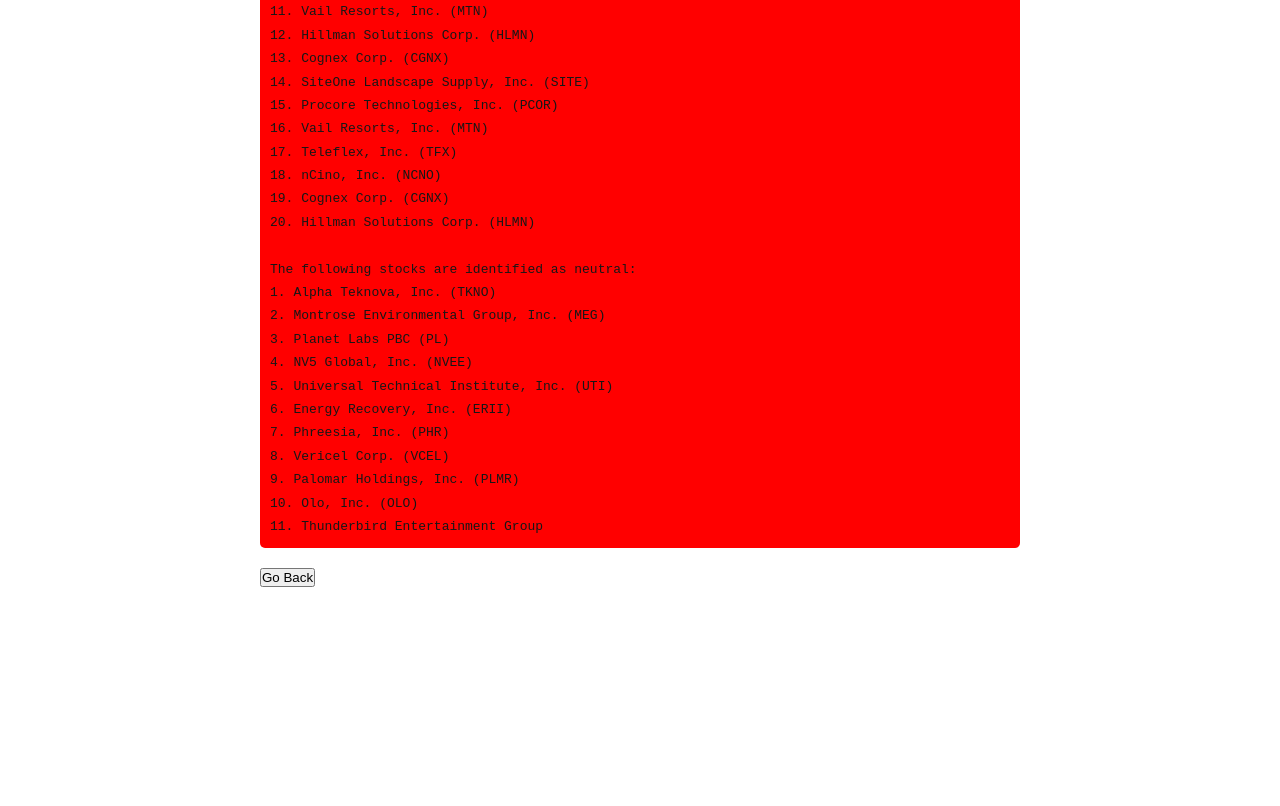
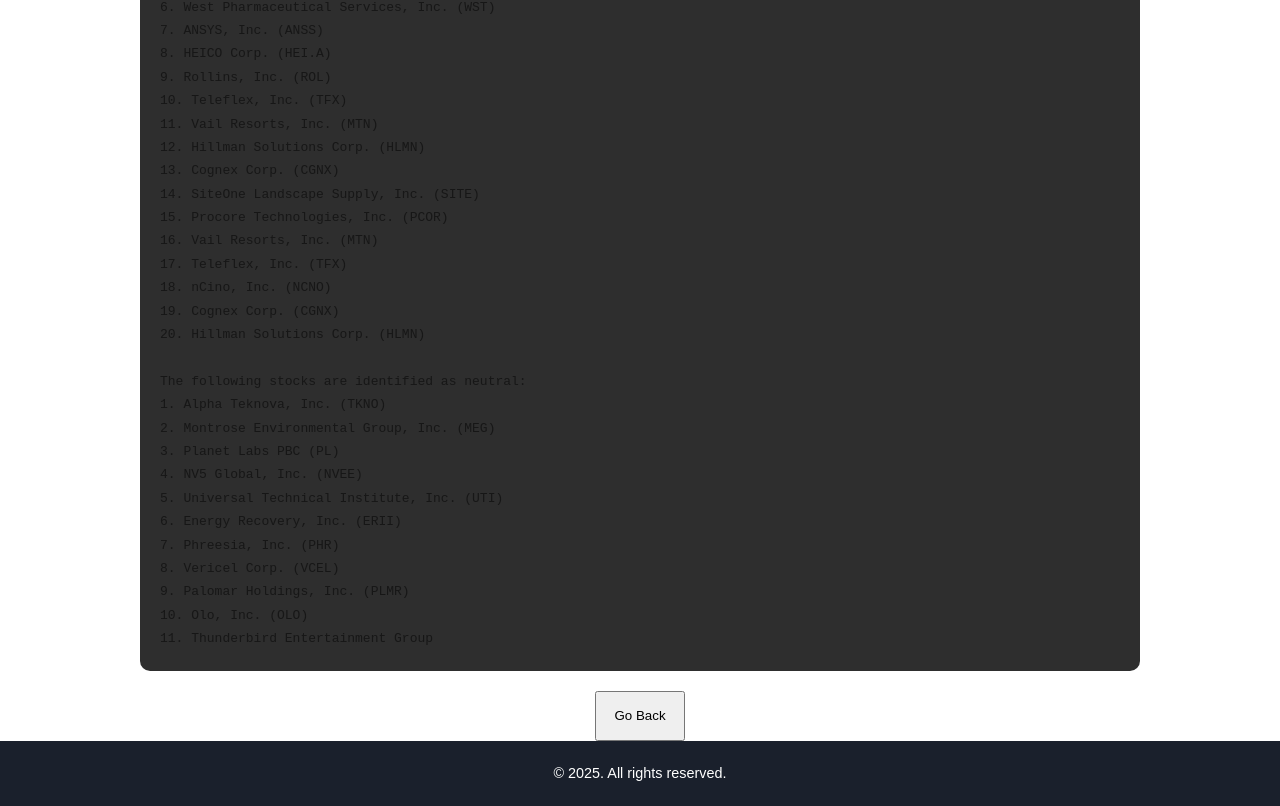
Before and after one commit to R7nX/TAMUHack25, a Next.js app in the folder tamuhack25/: page /output in a window 1280 px wide. Shown: the part 672-1478 px from the top of the page. Before the commit the page ends 1284 px from the top, so only its background shows below. Built offline with nearby package versions, Linux system fonts and the light colour scheme.

Commit message:
cosmetics changes

```diff
--- a/tamuhack25/app/output/page.js
+++ b/tamuhack25/app/output/page.js
@@ -3,6 +3,8 @@
 import { useEffect, useState } from "react";
 import { useRouter } from "next/navigation";
 import data from "./sample.json";
+import Header from '../../components/header'
+import Footer from '../../components/footer'
 
 export default function OutputPage() {
   const [output, setOutput] = useState("");
@@ -25,15 +27,20 @@
   }, []);
 
   return (
-    <div style={{ maxWidth: "800px", margin: "0 auto", padding: "20px" }}>
-      <h1>Analysis Result</h1>
+    <div>
+      <Header />
+      <h1 style={{maxWidth: "1000px", display: "block", marginLeft: "auto", marginRight : "auto"}}>Analysis Result</h1>
       {output ? (
         <pre
           style={{
             whiteSpace: "pre-wrap",
-            backgroundColor: "red",
-            padding: "10px",
-            borderRadius: "5px",
+            backgroundColor: "#2e2e2e",
+            padding: "20px",
+            borderRadius: "10px",
+            maxWidth: "1000px",
+            display: "block",
+            marginLeft: "auto",
+            marginRight : "auto"
           }}
         >
           {output}
@@ -42,11 +49,17 @@
         <p>Loading...</p>
       )}
       <button
-        style={{ marginTop: "20px" }}
+        style={{ marginTop: "20px",
+          display: "block",
+          marginLeft: "auto",
+          marginRight : "auto",
+        height: "50px",
+        width: "90px",}}
         onClick={() => router.push("/")} // Redirect back to the home page
       >
         Go Back
       </button>
+      <Footer />
     </div>
   );
 }
```
Also changed, not shown: tamuhack25/app/market/page.js (+7 -21 lines).
